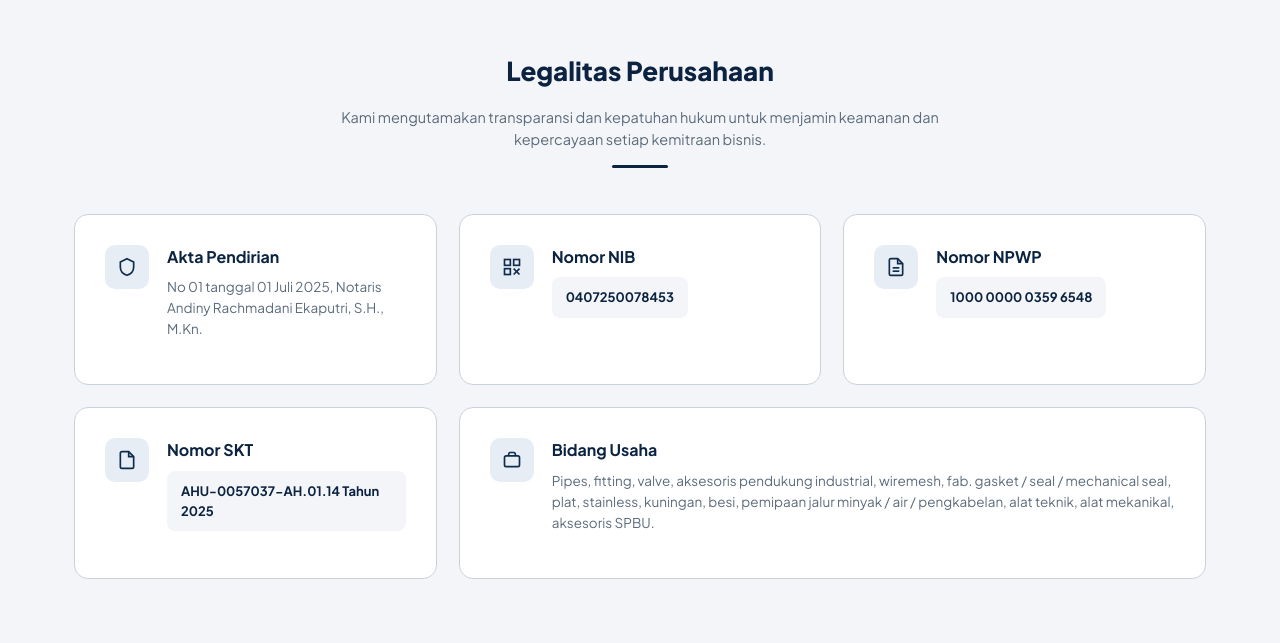
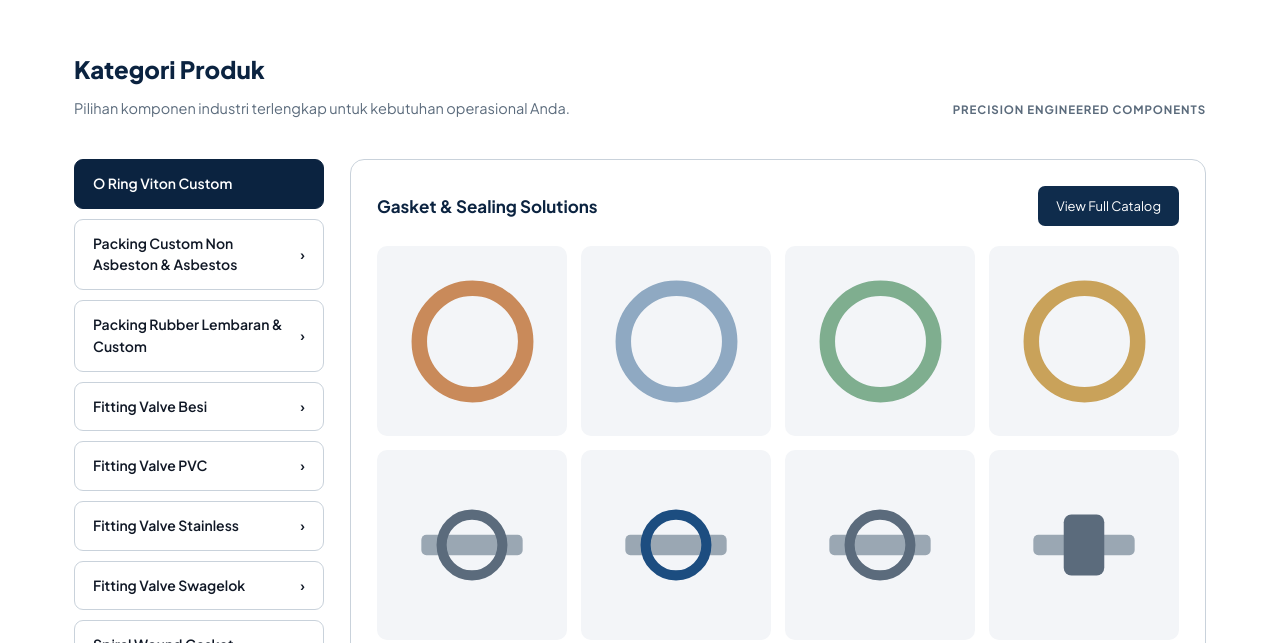
Before and after one commit to masterkinart/teknik-dewa-artha, a Next.js app: page / in a window 1280 px wide. Shown: the part 1617-2260 px from the top of the page. Built offline with nearby package versions, Linux system fonts and the light colour scheme.

Commit message:
update legalitas

```diff
--- a/app/page.tsx
+++ b/app/page.tsx
@@ -177,7 +177,7 @@
       </section>
 
       {/* LEGALITAS */}
-      <section className="legal-section" id="legality">
+      {/* <section className="legal-section" id="legality">
         <div className="container">
           <div className="legal-head">
             <h2>Legalitas Perusahaan</h2>
@@ -297,7 +297,7 @@
             </div>
           </div>
         </div>
-      </section>
+      </section> */}
 
       {/* PRODUCTS */}
       <ProductsSection />
```
